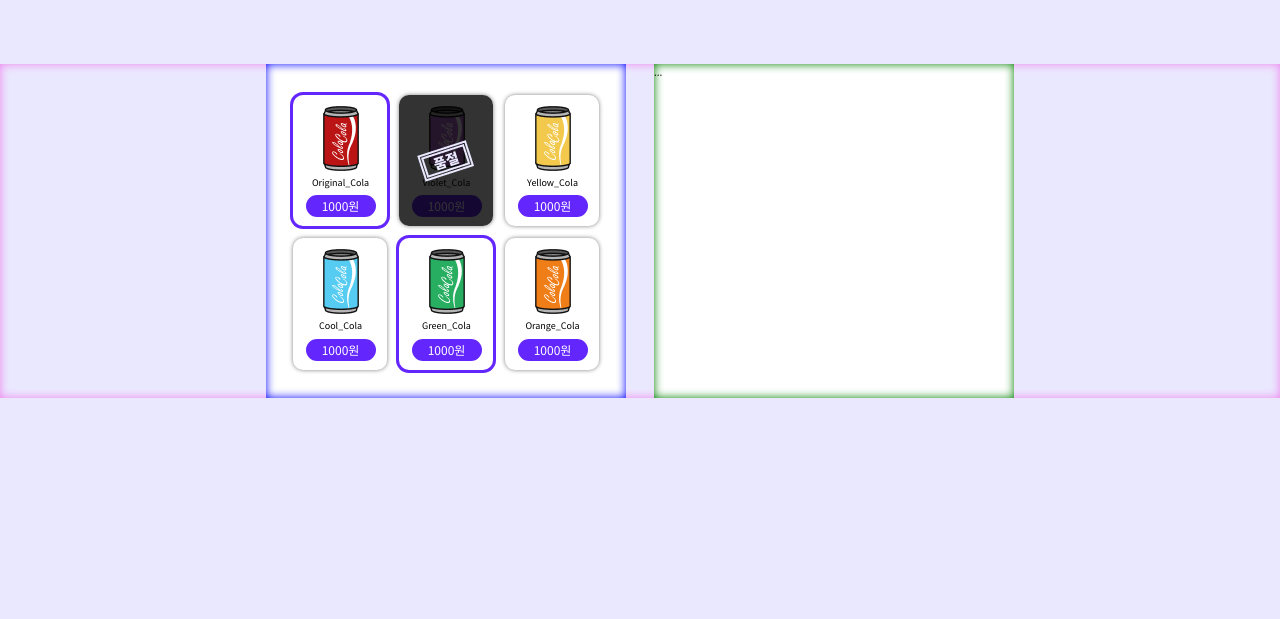
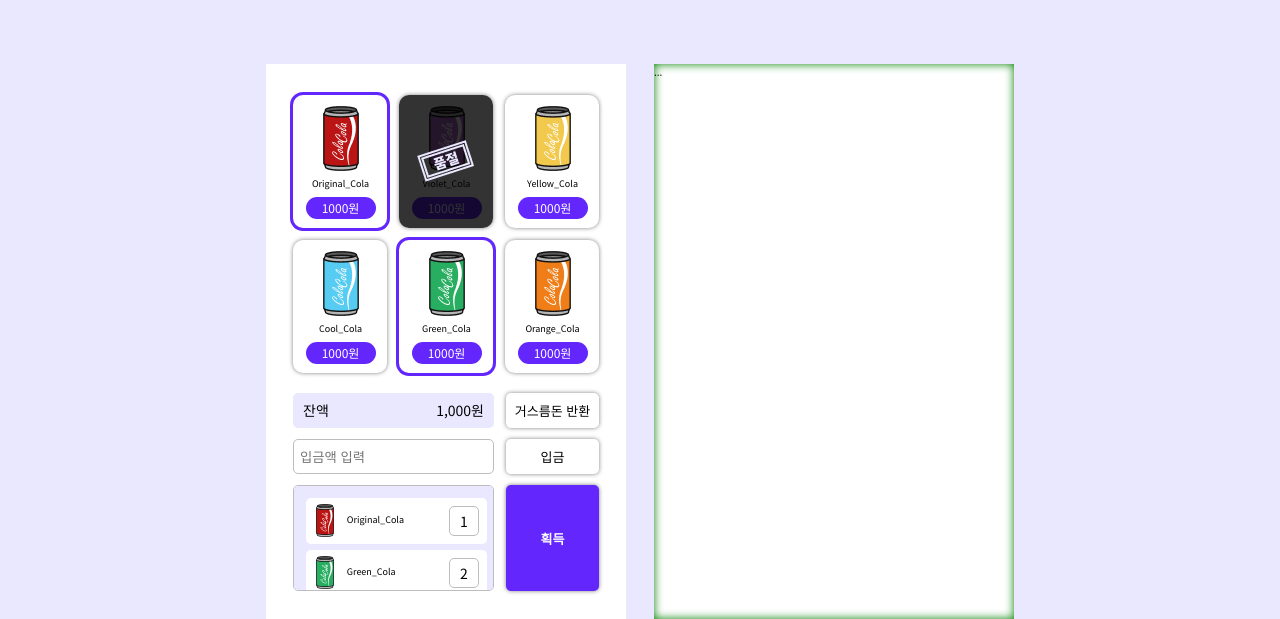
Before and after one commit to mihyunLee/vending-machine, a plain HTML site: page index.html in a window 1280 px wide. Shown: the part 183-802 px from the top of the page. Drawn offline with Linux system fonts and the light colour scheme.

Commit message:
✅feat: 자판기 하단 마크업, form 태그 사용

```diff
--- a/css/index.css
+++ b/css/index.css
@@ -6,6 +6,7 @@
   --mainColor-300: #eae8fe;
   --mainColor: #6327fe;
   --white: #ffffff;
+  --gray: #bdbdbd;
   --font-xl: 1.4rem;
   --font-l: 1.3rem;
   --font-m: 1.2rem;
@@ -32,6 +33,10 @@ img {
   vertical-align: top;
 }
 
+input {
+  padding: 0;
+}
+
 /* common */
 .a11y-hidden {
   clip: rect(1px, 1px, 1px, 1px);
@@ -46,6 +51,8 @@ img {
 
 * {
   font-family: "Noto Sans KR";
+  font-weight: 500;
+  box-sizing: border-box;
 }
 
 body {
@@ -64,7 +71,6 @@ header img {
 }
 
 .wrapper {
-  box-shadow: inset 0 0 10px violet;
   display: flex;
   justify-content: center;
   /* 변동값 28 20 */
@@ -80,9 +86,7 @@ header img {
 }
 
 .vending-machine {
-  box-shadow: inset 0 0 10px blue;
   padding: 31px 27px 28px 27px;
-  box-sizing: border-box;
 }
 
 /* machine-item */
@@ -109,7 +113,6 @@ header img {
 
   position: relative;
   padding: 11px 10px 9px 11px;
-  box-sizing: border-box;
 }
 
 .machine-item:not(.sold-out) {
@@ -152,7 +155,6 @@ header img {
 
 .item-name {
   font-size: var(--font-sm);
-  line-height: 1.3em;
   margin-bottom: 7px;
   word-break: break-word;
 }
@@ -171,8 +173,120 @@ header img {
   align-items: center;
 }
 
-.item-price-value {
-  line-height: var(--font-m);
+/* machine-bottom */
+.machine-bottom {
+  margin-top: 20px;
+}
+
+/* content-wrapper */
+.content-wrapper {
+  display: grid;
+  grid-template: 1fr 1fr 3fr / 2fr 1fr;
+  gap: 11px 12px;
+}
+
+/* view-box */
+[class^="view-box"] {
+  background-color: var(--mainColor-300);
+  border-radius: 5px;
+
+  display: flex;
+  justify-content: space-between;
+  align-items: center;
+
+  padding: 6px 10px;
+
+  font-size: var(--font-xl);
+}
+
+/* button */
+[class^="btn"] {
+  border: none;
+  border-radius: 5px;
+  font-size: var(--font-l);
+  box-shadow: 0px 0px 4px rgba(0, 0, 0, 0.5);
+  cursor: pointer;
+}
+
+[class$="default"] {
+  background-color: var(--white);
+}
+
+[class$="submit"] {
+  background-color: var(--mainColor);
+  color: var(--white);
+  font-weight: 700;
+}
+
+/* input */
+.input-style {
+  border: 1px solid var(--gray);
+  border-radius: 5px;
+  color: var(--gray);
+  padding-left: 6px;
+}
+
+/* selected-list */
+.selected-list {
+  height: 106px;
+  background-color: var(--mainColor-300);
+  border: 1px solid var(--gray);
+  border-radius: 5px;
+  padding: 12px 6px 12px 12px;
+
+  overflow: auto;
+  overflow-x: hidden;
+}
+
+.selected-list::-webkit-scrollbar {
+  width: 12px;
+}
+
+.selected-list::-webkit-scrollbar-thumb {
+  background: var(--white);
+  border-radius: 50px;
+  border: 4px solid var(--mainColor-300);
+}
+
+/* selected-item */
+.selected-item {
+  background-color: var(--white);
+  border-radius: 5px;
+  padding: 6px 8px 7px 10px;
+
+  display: flex;
+  justify-content: space-between;
+  align-items: center;
+
+  word-wrap: break-all;
+}
+
+.selected-item:not(:last-child) {
+  margin-bottom: 6px;
+}
+
+.selected-item-name {
+  font-size: var(--font-sm);
+}
+
+.selected-item-img {
+  width: 18px;
+  aspect-ratio: 18 / 33;
+  vertical-align: middle;
+
+  margin-right: 10px;
+}
+
+.selected-count {
+  width: 30px;
+  height: 30px;
+  border: 1px solid var(--gray);
+  border-radius: 5px;
+  font-size: var(--font-xl);
+
+  display: flex;
+  justify-content: center;
+  align-items: center;
 }
 
 /* vending-machine-order */
--- a/index.html
+++ b/index.html
@@ -15,6 +15,7 @@
     <main>
       <div class="wrapper">
         <section class="vending-machine">
+          <form action="#">
             <div class="machine-top">
               <ul class="machine-item-wrapper">
                 <li>
@@ -100,7 +101,57 @@
                 </li>
               </ul>
             </div>
-          <div class="machine-bottom"></div>
+            <div class="machine-bottom">
+              <div class="content-wrapper">
+                <div class="view-box-balance">
+                  <p>잔액</p>
+                  <p>1,000원</p>
+                </div>
+                <button class="btn-default" type="button">거스름돈 반환</button>
+                <label class="a11y-hidden" for="input-deposit">
+                  입금액 입력
+                </label>
+                <input
+                  class="input-style"
+                  id="input-deposit"
+                  type="text"
+                  placeholder="입금액 입력"
+                />
+                <button class="btn-default" type="button">입금</button>
+                <div class="selected-list">
+                  <ul>
+                    <li class="selected-item">
+                      <div class="selected-item-info">
+                        <img
+                          class="selected-item-img"
+                          src="images/originalcola.png"
+                          alt="오리지널 콜라 이미지"
+                        />
+                        <span class="selected-item-name">Original_Cola</span>
+                      </div>
+                      <div class="selected-count">
+                        <span class="selected-count-value">1</span>
+                      </div>
+                    </li>
+                    <li class="selected-item">
+                      <div class="selected-item-info">
+                        <img
+                          class="selected-item-img"
+                          src="images/greencola.png"
+                          alt="초록색 콜라 이미지"
+                        />
+                        <span class="selected-item-name">Green_Cola</span>
+                      </div>
+                      <div class="selected-count">
+                        <span class="selected-count-value">2</span>
+                      </div>
+                    </li>
+                  </ul>
+                </div>
+                <button class="btn-submit" type="submit">획득</button>
+              </div>
+            </div>
+          </form>
         </section>
         <section class="vending-machine-order">...</section>
       </div>
```
Lines whose indentation alone changed are shown as unchanged.
